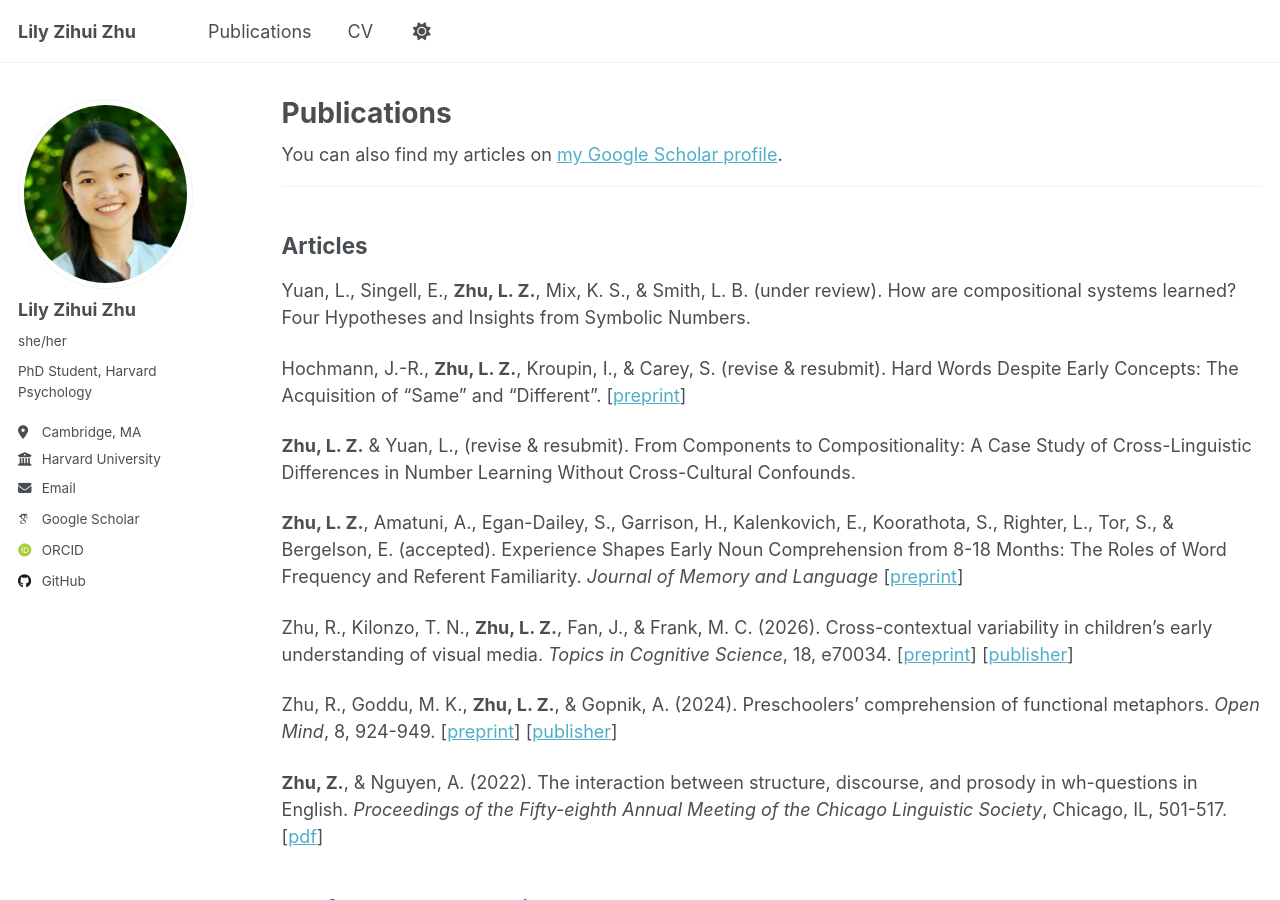
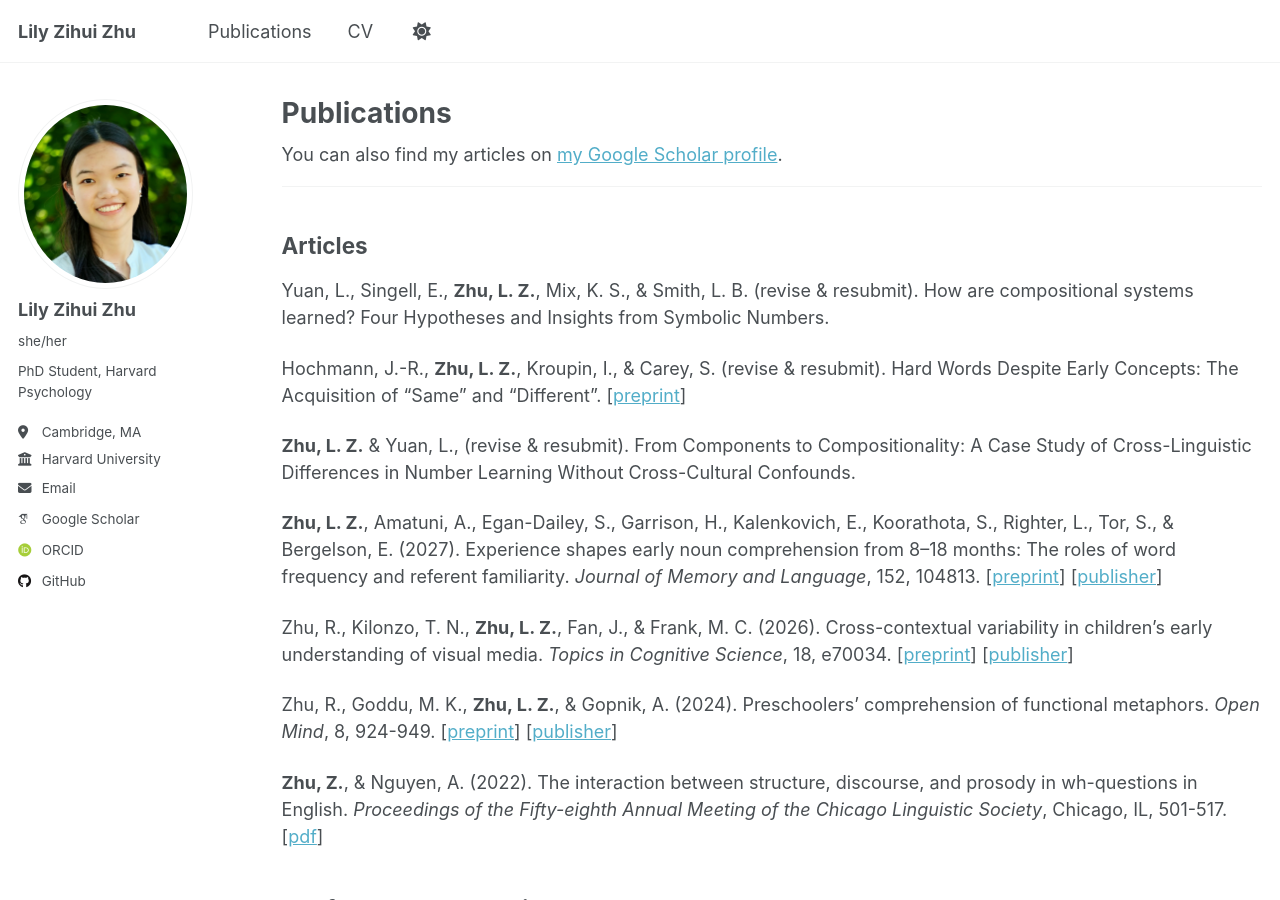
Before and after one commit to lilyzihuizhu/lilyzihuizhu.github.io, a Jekyll site: the page built from _pages/publications.md, in a window 1280 px wide and 900 px high. Built offline with Jekyll 4.4.1, drawn with Linux system fonts in a browser that asks for light colours; some web fonts are replaced.

Commit message:
pub update

```diff
--- a/_pages/publications.md
+++ b/_pages/publications.md
@@ -15,13 +15,13 @@ author_profile: true
 
 ## Articles
 
-Yuan, L., Singell, E., **Zhu, L. Z.**, Mix, K. S., & Smith, L. B. (under review). How are compositional systems learned? Four Hypotheses and Insights from Symbolic Numbers.
+Yuan, L., Singell, E., **Zhu, L. Z.**, Mix, K. S., & Smith, L. B. (revise & resubmit). How are compositional systems learned? Four Hypotheses and Insights from Symbolic Numbers.
 
 Hochmann, J.-R., **Zhu, L. Z.**, Kroupin, I., & Carey, S. (revise & resubmit). Hard Words Despite Early Concepts: The Acquisition of "Same" and "Different". \[[preprint](https://doi.org/10.31234/osf.io/m4z3x_v1)\]
 
 **Zhu, L. Z.** & Yuan, L., (revise & resubmit). From Components to Compositionality: A Case Study of Cross-Linguistic Differences in Number Learning Without Cross-Cultural Confounds.
 
-**Zhu, L. Z.**, Amatuni, A., Egan-Dailey, S., Garrison, H., Kalenkovich, E., Koorathota, S., Righter, L., Tor, S., & Bergelson, E. (accepted). Experience Shapes Early Noun Comprehension from 8-18 Months: The Roles of Word Frequency and Referent Familiarity. *Journal of Memory and Language* \[[preprint](https://doi.org/10.31234/osf.io/zchbj_v1)\]
+**Zhu, L. Z.**, Amatuni, A., Egan-Dailey, S., Garrison, H., Kalenkovich, E., Koorathota, S., Righter, L., Tor, S., & Bergelson, E. (2027). Experience shapes early noun comprehension from 8–18 months: The roles of word frequency and referent familiarity. *Journal of Memory and Language*, 152, 104813.  \[[preprint](https://doi.org/10.31234/osf.io/zchbj_v1)\] \[[publisher](https://doi.org/10.1016/j.jml.2026.104813)\]
 
 Zhu, R., Kilonzo, T. N., **Zhu, L. Z.**, Fan, J., & Frank, M. C. (2026). Cross-contextual variability in children's early understanding of visual media. *Topics in Cognitive Science*, 18, e70034. \[[preprint](https://osf.io/preprints/psyarxiv/79xh5_v1)\] \[[publisher](https://doi.org/10.1111/tops.70034)\]
 
```
Also changed, not shown: 1 other file.
